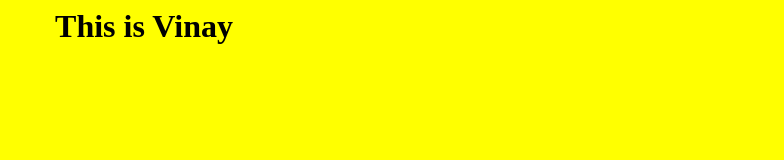
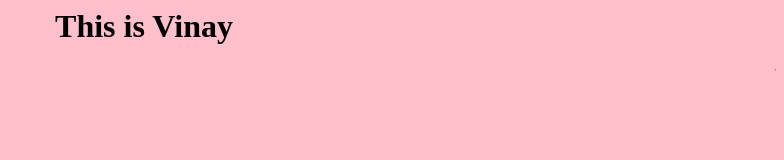
Before and after one commit to VinayBng/webproject, a plain HTML site: page index.html in a window 1280 px wide. Shown: the whole page, without its empty margins (496-1280 px from the left). Drawn offline with Linux system fonts and the light colour scheme.

Commit message:
Update index.html

```diff
--- a/index.html
+++ b/index.html
@@ -1,5 +1,5 @@
 <html>
-<body bgcolor="Yellow">
+<body bgcolor="pink">
 <body>
 <center>
 <h1>This is Vinay </h1>
```
